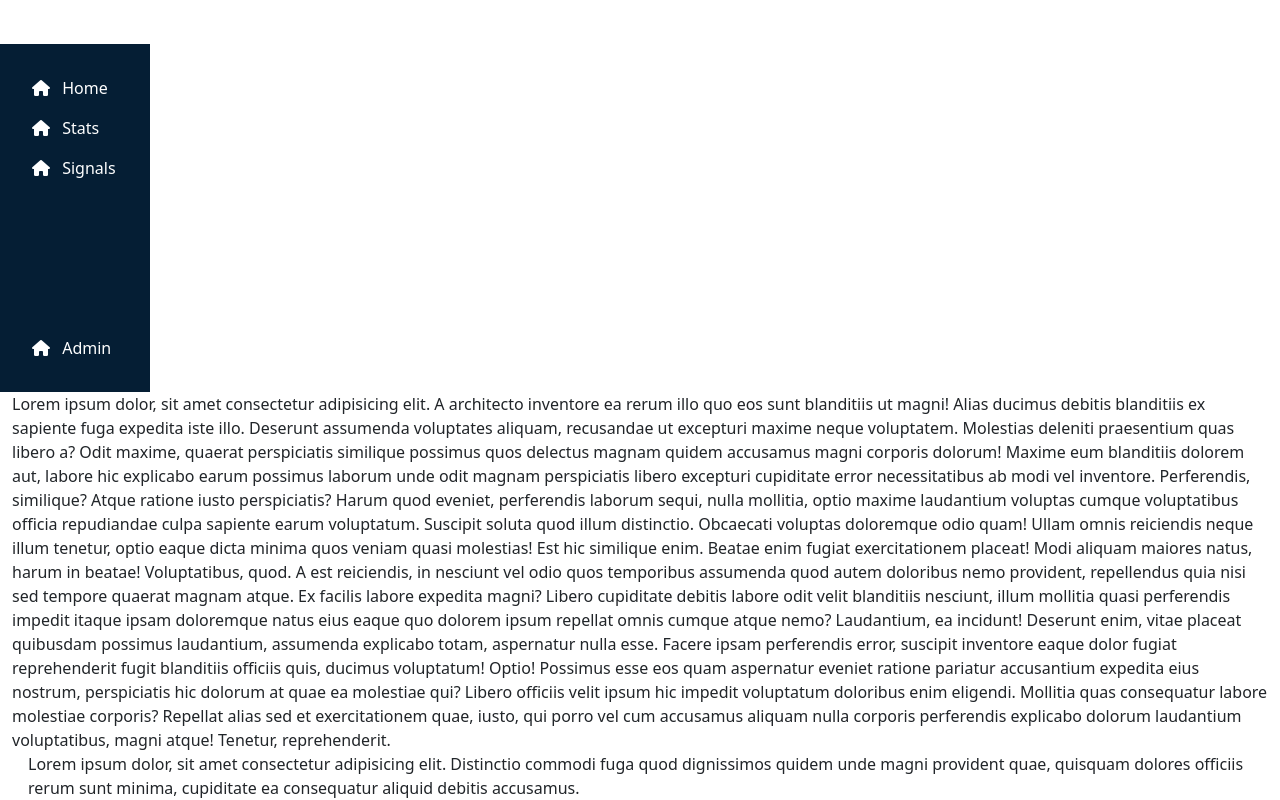
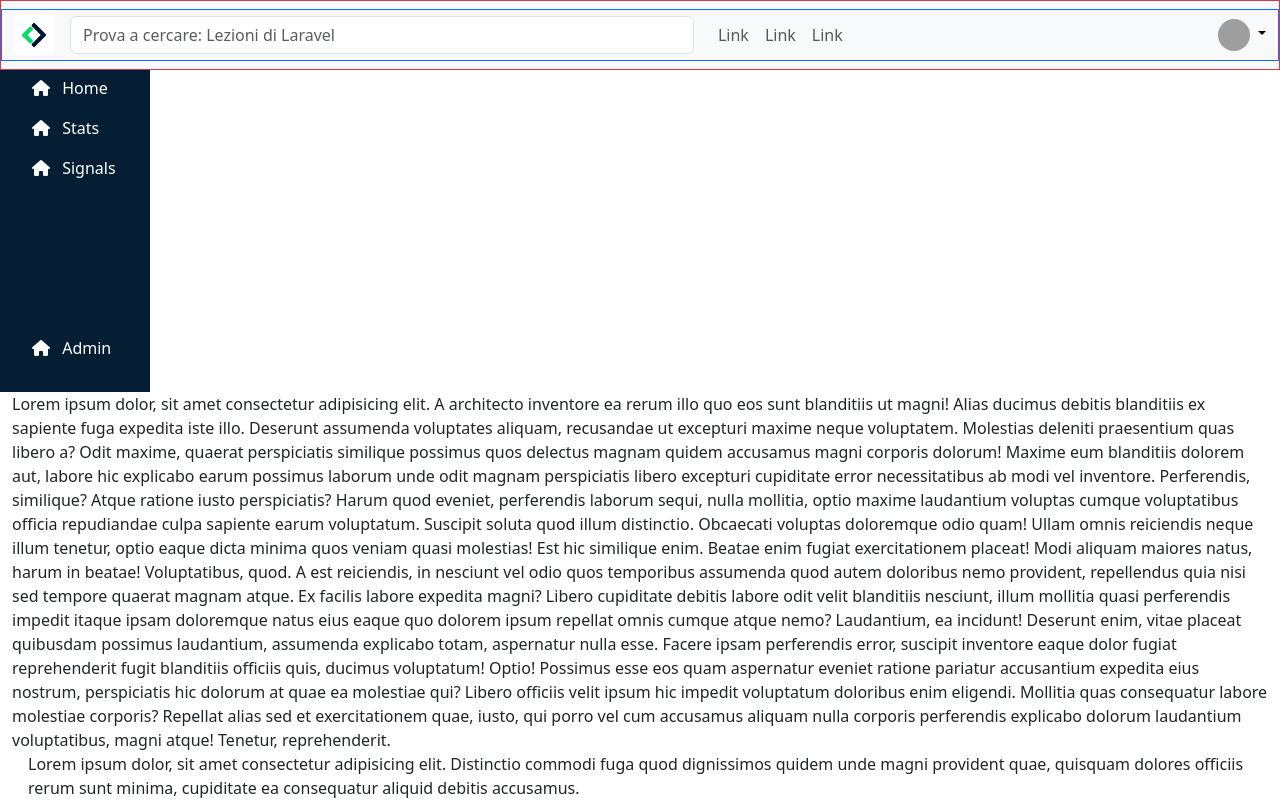
Before and after one commit to acolombo09/html-css-bootstrap-dashboard, a plain HTML site: page index.html in a window 1280 px wide. Drawn offline with nearby package versions, Linux system fonts and the light colour scheme; grey boxes are pictures that could not be loaded.

Commit message:
added_custom_navbar

```diff
--- a/index.html
+++ b/index.html
@@ -17,7 +17,41 @@
   <script src="https://cdn.jsdelivr.net/npm/bootstrap@5.3.0/dist/js/bootstrap.bundle.min.js" integrity="sha384-geWF76RCwLtnZ8qwWowPQNguL3RmwHVBC9FhGdlKrxdiJJigb/j/68SIy3Te4Bkz" crossorigin="anonymous"></script>
   <header>
     <nav>
-
+      <nav class="navbar navbar-expand-sm navbar-secondary bg-light fixed-top border border-danger">
+        <div class="container-fluid border border-primary flex-nowrap">
+          <a class="navbar-brand" href="#">
+            <img src="/img/mobile-logo.png" alt="mobile logo" style="width:40px;">
+          </a>
+          <form class="d-flex flex-grow-1" role="search">
+            <input class="form-control me-3" type="search" placeholder="Prova a cercare: Lezioni di Laravel" aria-label="Search">
+          </form>
+          <div class="collapse navbar-collapse" id="mynavbar">
+            <ul class="navbar-nav me-auto">
+              <li class="nav-item">
+                <a class="nav-link" href="javascript:void(0)">Link</a>
+              </li>
+              <li class="nav-item">
+                <a class="nav-link" href="javascript:void(0)">Link</a>
+              </li>
+              <li class="nav-item">
+                <a class="nav-link" href="javascript:void(0)">Link</a>
+              </li>
+            </ul>
+          </div>
+          <div class="dropdown text-end">
+            <a href="#" class="d-block link-body-emphasis text-decoration-none dropdown-toggle" data-bs-toggle="dropdown" aria-expanded="false">
+              <img src="https://github.com/mdo.png" alt="mdo" width="32" height="32" class="rounded-circle">
+            </a>
+            <ul class="dropdown-menu text-small" style>
+              <li><a class="dropdown-item" href="#">New project...</a></li>
+              <li><a class="dropdown-item" href="#">Settings</a></li>
+              <li><a class="dropdown-item" href="#">Profile</a></li>
+              <li><hr class="dropdown-divider"></li>
+              <li><a class="dropdown-item" href="#">Sign out</a></li>
+            </ul>
+          </div>
+        </div>
+      </nav>
     </nav>
   </header>
   <!-- utilizzare main in questo caso come main content non come grande contenitore -->
```
